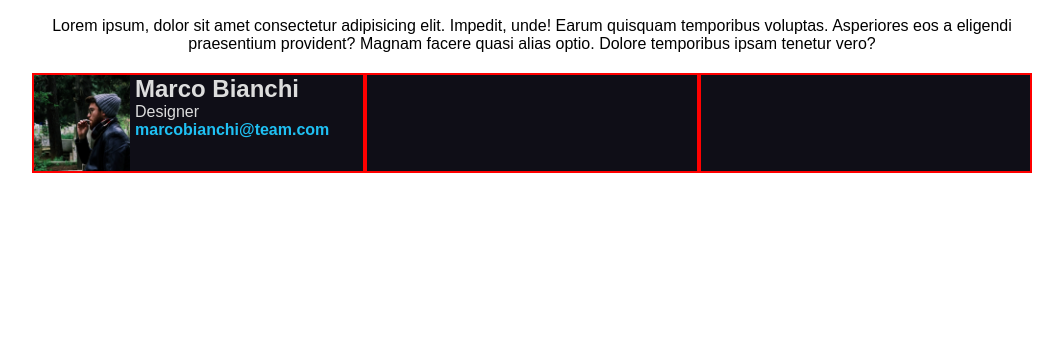
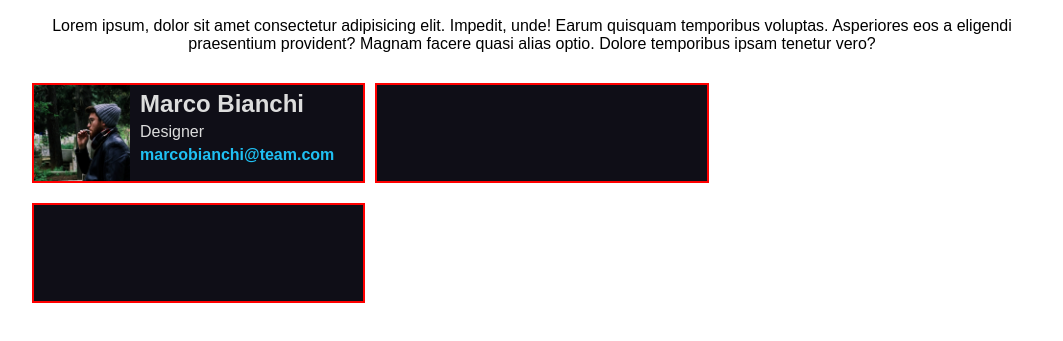
Before and after one commit to MarcosZacarias/html-css-float-cards, a plain HTML site: page index.html in a window 1280 px wide. Shown: the part 103-444 px from the top of the page, without its empty margins (108-1171 px from the left). Drawn offline with Linux system fonts and the light colour scheme.

Commit message:
fix content card - add comment index

```diff
--- a/CSS/style.css
+++ b/CSS/style.css
@@ -37,7 +37,7 @@ a {
 
 /* Utils */
 
-.clearfix {
+.clearfix::after {
   content: "";
   display: block;
   clear: both;
@@ -52,17 +52,18 @@ a {
   height: 100px;
   width: calc(100% / 3);
   background-color: #0f0e17;
-  color: #ddd;
   float: left;
-}
-
-.name_box {
+  margin: 10px 10px 10px 0;
   color: #ddd;
 }
 
 .box > img {
   float: left;
-  margin: 0 5px 0 0;
+  margin: 0 10px 0 0;
+}
+
+.space_card {
+  margin: 5px auto;
 }
 
 .box > a {
--- a/index.html
+++ b/index.html
@@ -7,11 +7,14 @@
     <link rel="stylesheet" href="./CSS/style.css" />
   </head>
   <body>
+    <!-- titolo -->
     <header class="container">
       <h1>Meet Our Team</h1>
     </header>
 
+    <!-- contenuto principale -->
     <main class="container clearfix">
+      <!-- paragrafo di intestazione -->
       <div class="top_text">
         <p>
           Lorem ipsum, dolor sit amet consectetur adipisicing elit. Impedit,
@@ -21,11 +24,12 @@
         </p>
       </div>
 
-      <div class="box debug">
+      <!-- box per le card -->
+      <div class="box debug clearfix">
         <img src="./img/male1.png" alt="Marco Bianchi" />
-        <h2>Marco Bianchi</h2>
-        <p>Designer</p>
-        <a href="#">marcobianchi@team.com</a>
+        <h2 class="space_card">Marco Bianchi</h2>
+        <p class="space_card">Designer</p>
+        <a class="space_card" href="#">marcobianchi@team.com</a>
       </div>
 
       <div class="box debug"></div>
```
